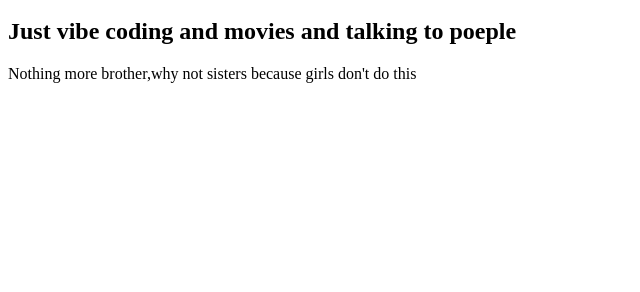
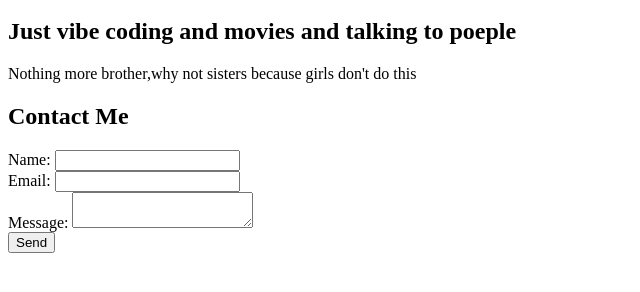
Before and after one commit to scavengerui/gitclass, a plain HTML site: page index.html in a window 1280 px wide. Shown: the part 48-340 px from the top of the page, without its empty margins (0-640 px from the left). Drawn offline with Linux system fonts and the light colour scheme.

Commit message:
added contact form

```diff
--- a/index.html
+++ b/index.html
@@ -4,5 +4,15 @@
 		<h1>Dhanush</h1>
 		<h2>Just vibe coding and movies and talking to poeple</h2>
 		<p> Nothing more brother,why not sisters because girls don't do this </p>
-	</body>
+
+	<section>
+  <h2>Contact Me</h2>
+  <form>
+    <label>Name: <input type="text" name="name"></label><br>
+    <label>Email: <input type="email" name="email"></label><br>
+    <label>Message: <textarea name="message"></textarea></label><br>
+    <button type="submit">Send</button>
+  </form>
+</section>
+</body>
 	</html>
```
